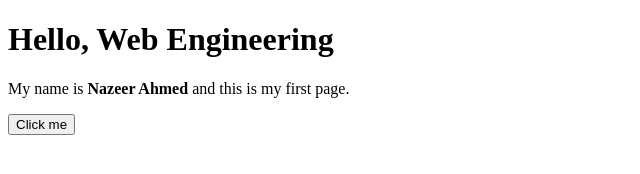
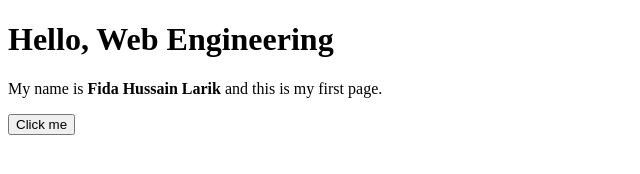
Before and after one commit to FidaHussainLarik/web-engineering-course-materil, a plain HTML site: page week_01.html in a window 1280 px wide. Shown: the whole page, without its empty margins (0-640 px from the left). Drawn offline with Linux system fonts and the light colour scheme.

Commit message:
fix: add my name in the html structure

```diff
--- a/week_01.html
+++ b/week_01.html
@@ -7,7 +7,7 @@
   </head>
   <body>
     <h1>Hello, Web Engineering</h1>
-    <p>My name is <strong>Nazeer Ahmed</strong> and this is my first page.</p>
+    <p>My name is <strong>Fida Hussain Larik</strong> and this is my first page.</p>
     <button id="greet">Click me</button>
 
     <script>
```
